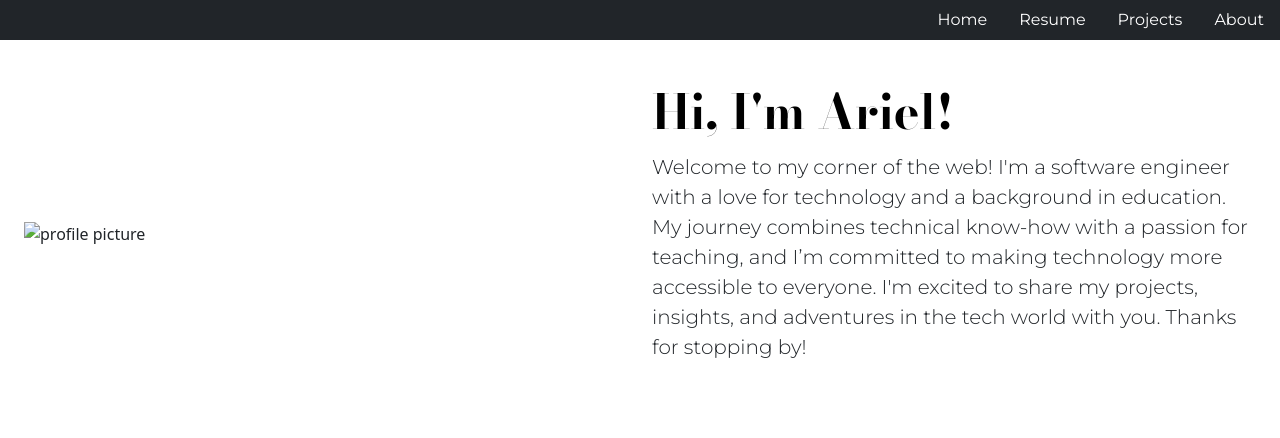
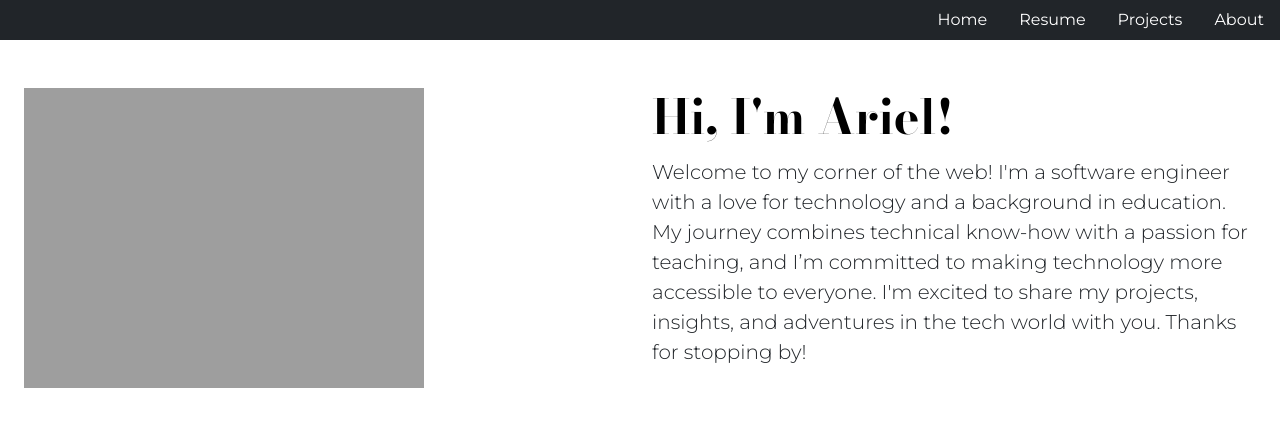
Before and after one commit to awilli7/Capstone-Personal-Website, a website: page index.html in a window 1280 px wide. Shown: the top 438 px of the page. Drawn offline with nearby package versions, Linux system fonts and the light colour scheme; the site is published under a folder, as on GitHub Pages, so addresses that start at the root find nothing.

Commit message:
Update index.html
fix to profile photo

```diff
--- a/index.html
+++ b/index.html
@@ -30,7 +30,7 @@
     <div class="top-container col-xxl-8 px-4">
         <div class="row align-items-center py-5">
           <div class="col-12 col-sm-10 col-lg-6">
-            <img src="/assets/Profile.png" class="img-fluid" alt="profile picture" loading="lazy">
+            <img src="./assets/Profile.png" class="img-fluid" alt="profile picture" loading="lazy">
           </div>
             <div class="col-lg-6">
                 <h1 class="bodoni-moda-title-text display-5 fw-bold text-body-emphasis lh-1 mb-3">Hi, I'm Ariel!</h1>
```
